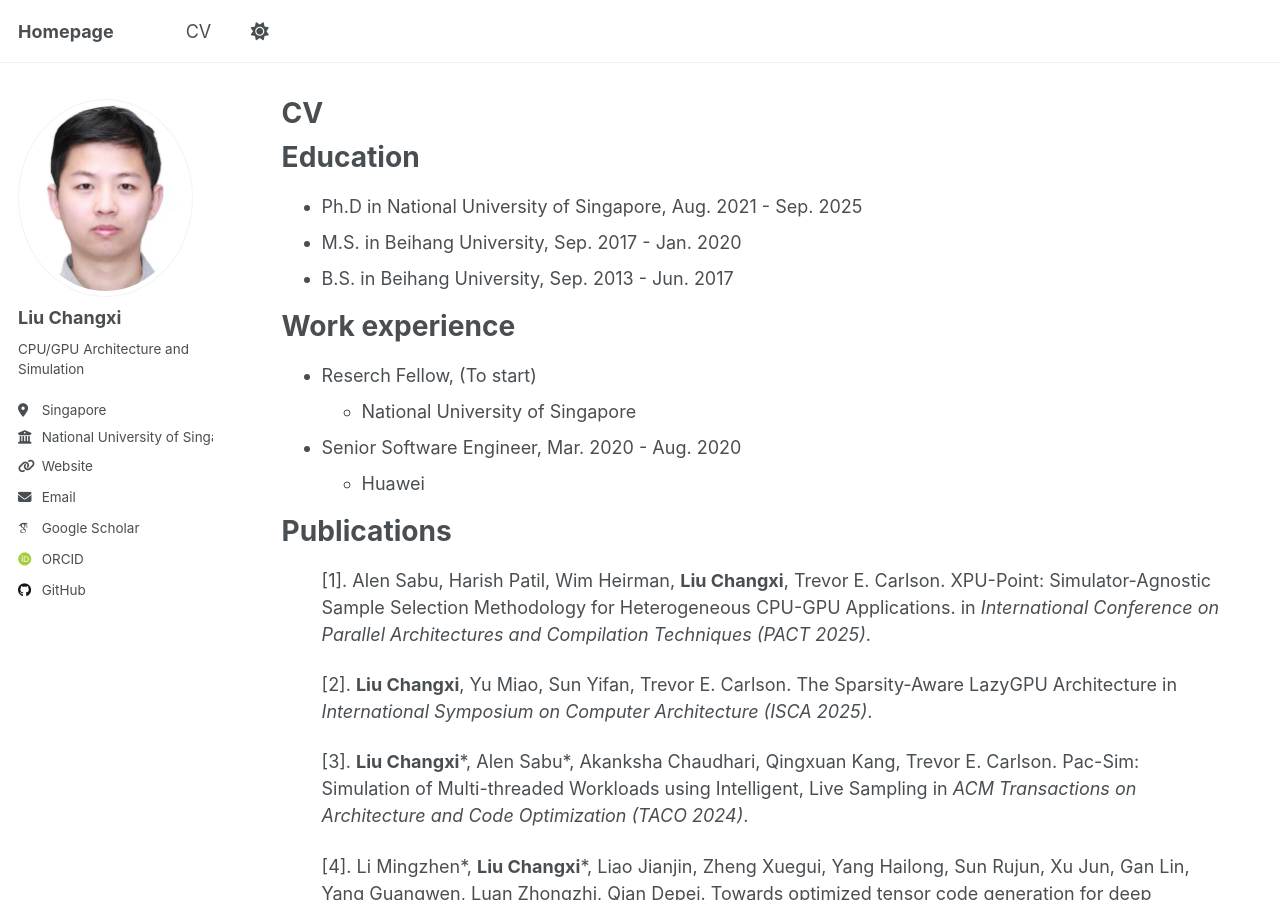
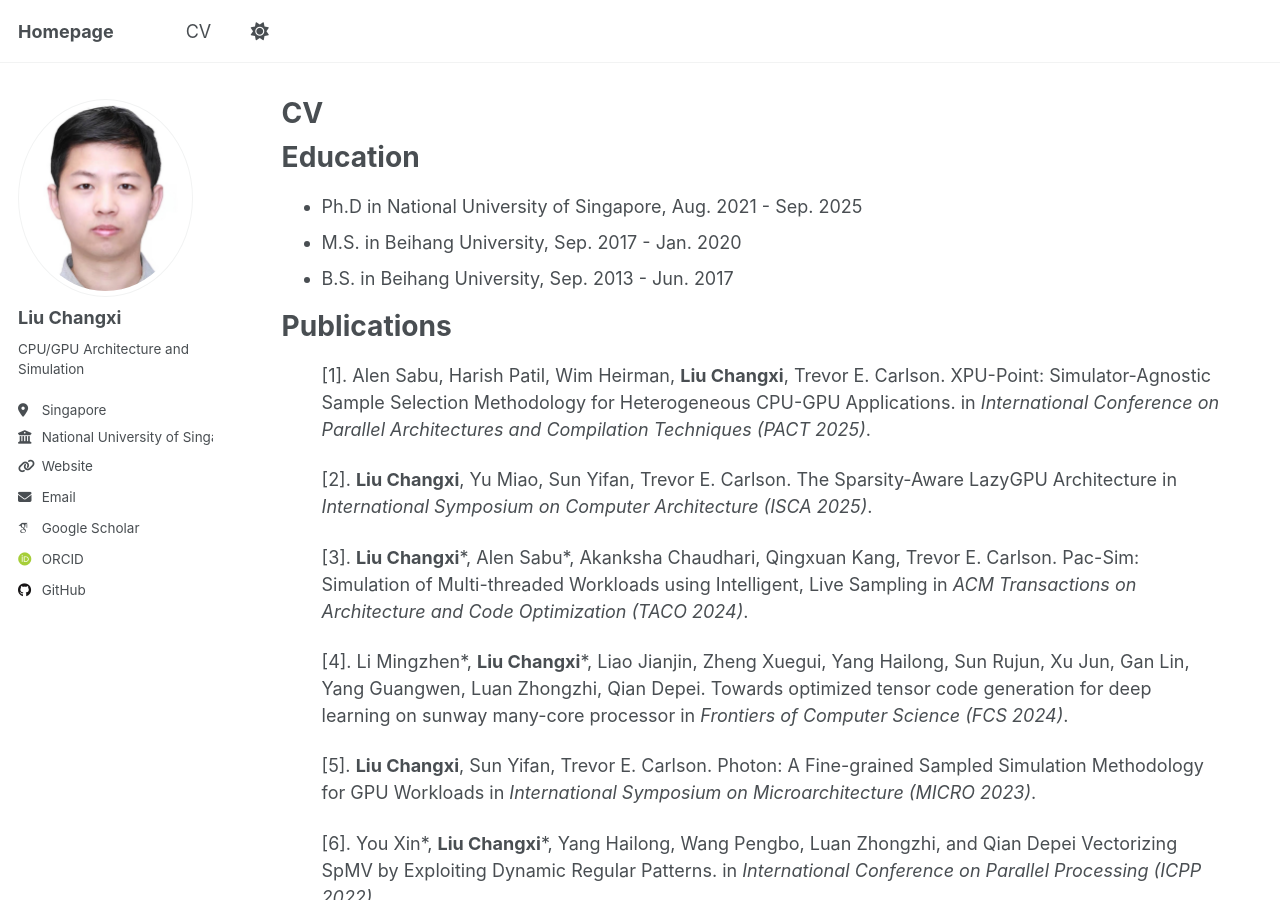
Before and after one commit to lchangxii/lchangxii.github.io, a Jekyll site: the page built from _pages/cv.md, in a window 1280 px wide and 900 px high. Built offline with Jekyll 4.4.1, drawn with Linux system fonts in a browser that asks for light colours; some web fonts are replaced.

Commit message:
update cv

```diff
--- a/_pages/cv.md
+++ b/_pages/cv.md
@@ -15,12 +15,12 @@ Education
 * M.S. in Beihang University, Sep. 2017 - Jan. 2020
 * B.S. in Beihang University, Sep. 2013 - Jun. 2017
 
-Work experience
+<!-- Work experience
 ======
 * Reserch Fellow, (To start)
   * National University of Singapore
 * Senior Software Engineer, Mar. 2020 - Aug. 2020
-  * Huawei
+  * Huawei -->
 
 
 <!-- Skills
```
